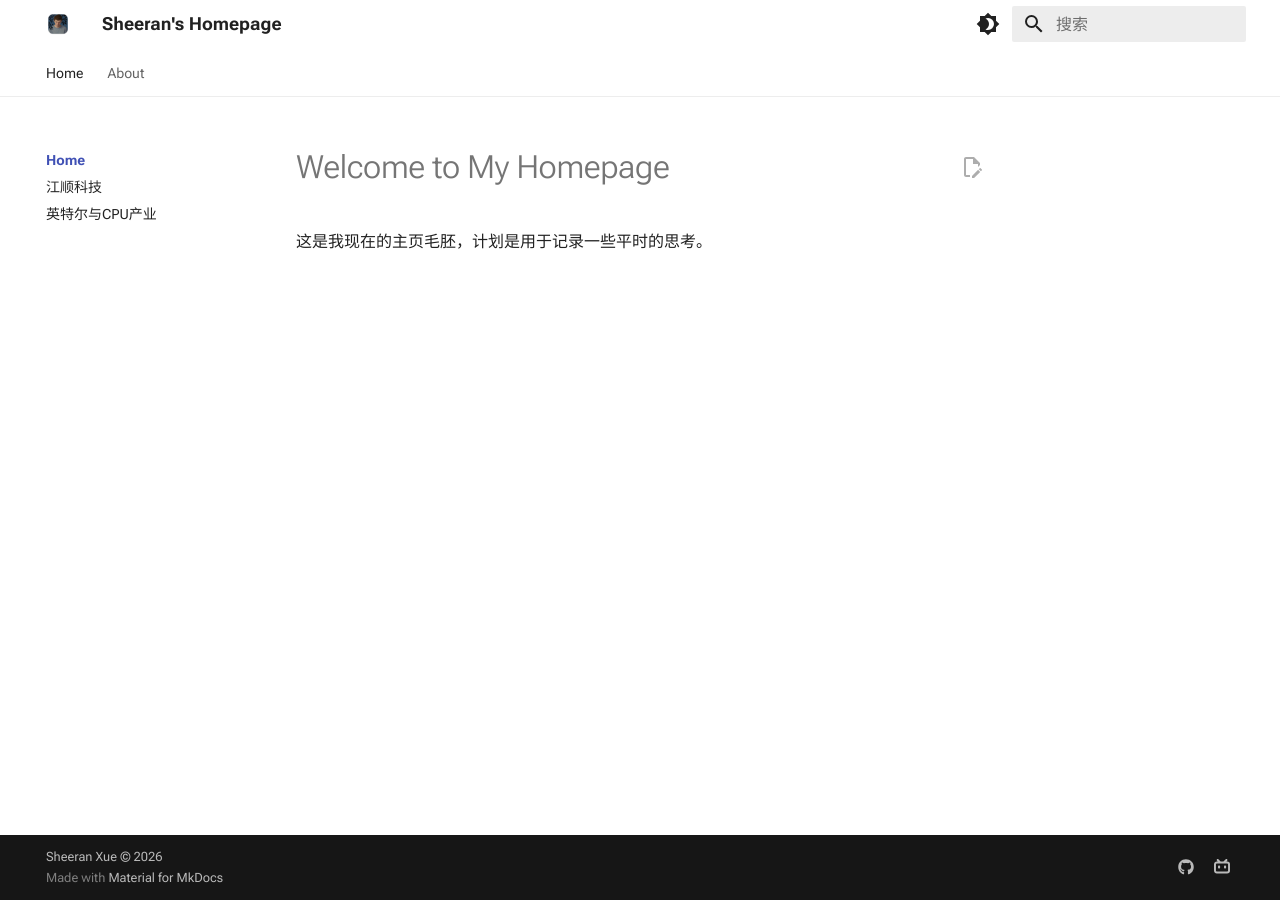
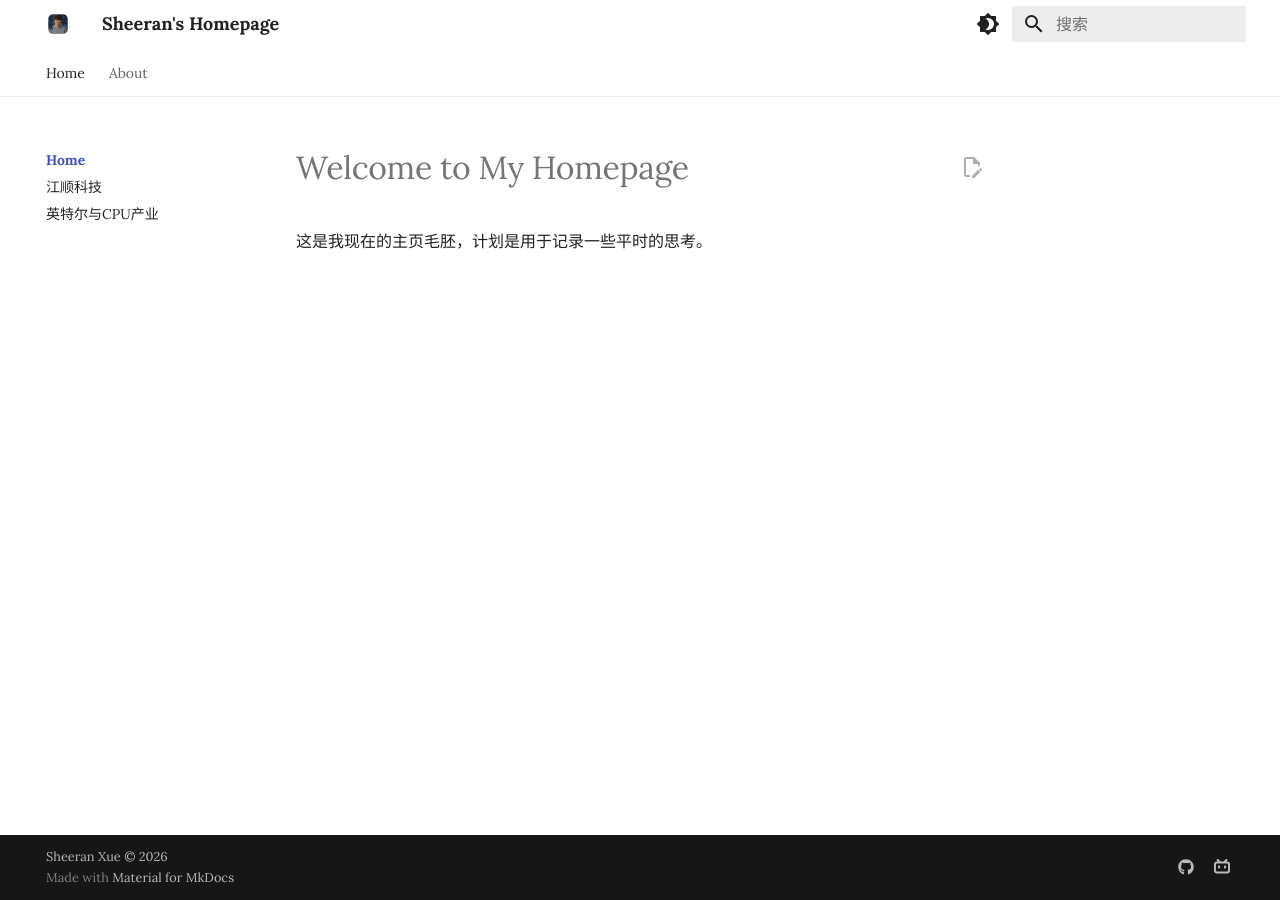
Before and after one commit to ApricityXUE/homepage, an MkDocs documentation site: the page built from docs/index.md, in a window 1280 px wide. Built offline with MkDocs 1.6.1 and Material for MkDocs 9.7.7, drawn with Linux system fonts in a browser that asks for light colours; nearby versions of some CDN libraries; some web fonts are replaced; library files that are not in the unit come from our copies.

Commit message:
Update mkdocs.yml

```diff
--- a/mkdocs.yml
+++ b/mkdocs.yml
@@ -20,7 +20,7 @@ theme:
   logo: assets/logo_1.png
   favicon: assets/favicon_1.png
   font:
-    text: Roboto Flex # Lora
+    text: Lora
     code: Sans Code
   # [切换日间模式和夜间模式]
   # https://squidfunk.github.io/mkdocs-material/setup/changing-the-colors/#color-palette-toggle
@@ -32,7 +32,7 @@ theme:
       primary: white
       # 链接等可交互元件的高亮色
       # https://squidfunk.github.io/mkdocs-material/setup/changing-the-colors/#accent-color
-      accent: deep orange
+      accent: orange
       toggle:
         # 图标
         icon: material/brightness-4
@@ -40,7 +40,7 @@ theme:
         name: 切换至夜间模式
     # 夜间模式
     - scheme: slate
-      primary: blue grey
+      primary: black
       accent: deep orange
       toggle:
         icon: material/brightness-7
```
